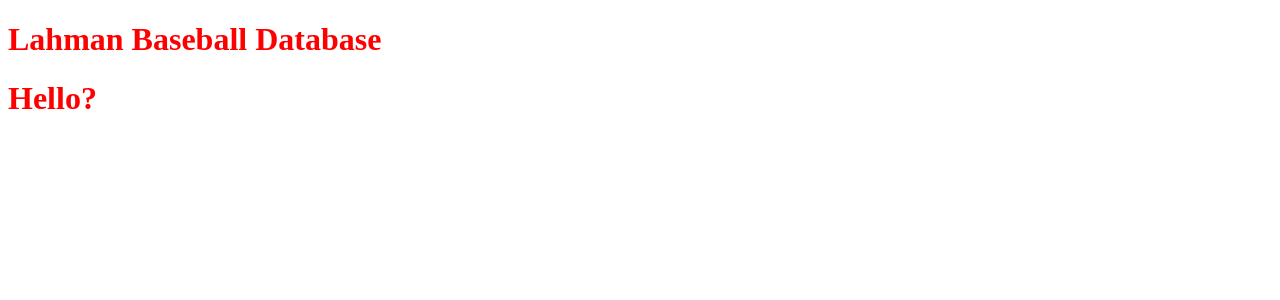
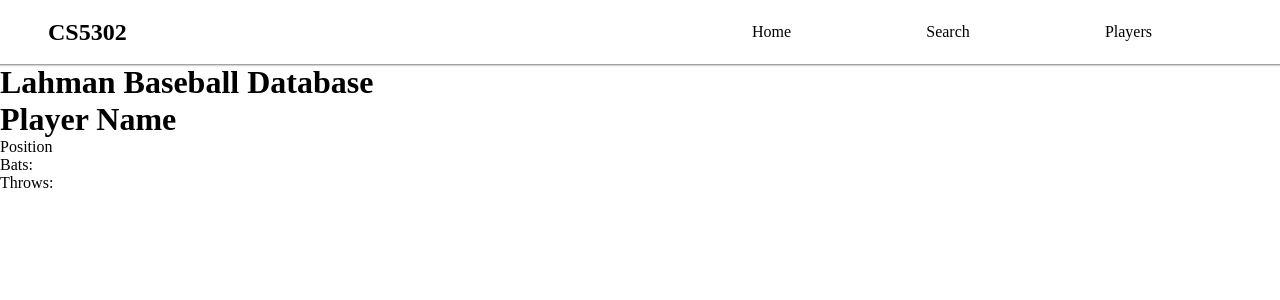
Before and after one commit to Matt-Hays/CS5302, a Flask app: page / in a window 1280 px wide. Shown: the top 300 px of the page. Run offline with Flask 2, Linux system fonts and the light colour scheme.

Commit message:
Add Basic Navigation

```diff
--- a/app/static/styles/main.css
+++ b/app/static/styles/main.css
@@ -1,3 +1,41 @@
-h1 {
-    color: red
+* {
+	margin: 0;
+	padding: 0;
+	box-sizing: border-box;
 }
+
+#top-nav {
+	height: 4rem;
+	display: flex;
+	align-items: center;
+	box-shadow: 0 0 2px 1px #0008;
+}
+
+#nav-logo {
+	margin-left: 2em;
+}
+
+#nav-logo > a {
+	color: inherit;
+	text-decoration: none;
+}
+
+.nav-links {
+	display: flex;
+	justify-content: space-between;
+	margin-left: auto;
+	margin-right: 8em;
+	list-style: none;
+	font-size: 1rem;
+	width: 25em;
+}
+
+.nav-link > a {
+	color: inherit;
+	text-decoration: none;
+}
+
+.nav-link > a:hover {
+	color: rgb(24, 33, 163);
+	text-decoration: underline;
+}
--- a/app/templates/base.html
+++ b/app/templates/base.html
@@ -1,13 +1,19 @@
+{% import 'components/navigation.html' as nav %}
+
 <!DOCTYPE html>
 <html lang="en">
 	<head>
-    <meta charset="UTF-8">
-    <meta http-equiv="X-UA-Compatible" content="IE=edge">
-    <meta name="viewport" content="width=device-width, initial-scale=1.0">
-    <link rel="stylesheet" href="{{ url_for('static', filename='styles/main.css') }}">
+		<meta charset="UTF-8" />
+		<meta http-equiv="X-UA-Compatible" content="IE=edge" />
+		<meta name="viewport" content="width=device-width, initial-scale=1.0" />
+		<link
+			rel="stylesheet"
+			href="{{ url_for('static', filename='styles/main.css') }}"
+		/>
 		{% block title %}{% endblock %}
 	</head>
 	<body>
+		{# Navigation #} {{ nav.top_nav() }}
 		<h1>Lahman Baseball Database</h1>
 		{% block content %}{% endblock %}
 	</body>
--- /dev/null
+++ b/app/templates/components/navigation.html
@@ -0,0 +1,18 @@
+{% macro top_nav() -%}
+<nav id="top-nav">
+	<h2 id="nav-logo">
+		<a href="/">CS5302</a>
+	</h2>
+	<ul class="nav-links">
+		<li class="nav-link">
+			<a href="/">Home</a>
+		</li>
+		<li class="nav-link">
+			<a href="/search">Search</a>
+		</li>
+		<li class="nav-link">
+			<a href="/players">Players</a>
+		</li>
+	</ul>
+</nav>
+{%- endmacro %}
--- a/app/templates/index.html
+++ b/app/templates/index.html
@@ -5,6 +5,11 @@
 {% endblock %}
 
 {% block content %}
-<h1>Hello?</h1>
+<h1>Player Name</h1>
+<ul>
+    <li>Position</li>
+    <li>Bats:</li>
+    <li>Throws:</li>
+</ul>
 
 {% endblock %}
--- a/config.py
+++ b/config.py
@@ -6,3 +6,4 @@ class Config(object):
     SECRET_KEY = "myamazinglycomplexsecretkeythatnoonewilleverguess"
     SQLALCHEMY_DATABASE_URI = dotenv_values(".env.CONNECTION_STRING")
     SQLALCHEMY_TRACK_MODIFICATIONS = False
+    # TESTING = True
```
Lines whose indentation alone changed are shown as unchanged.
